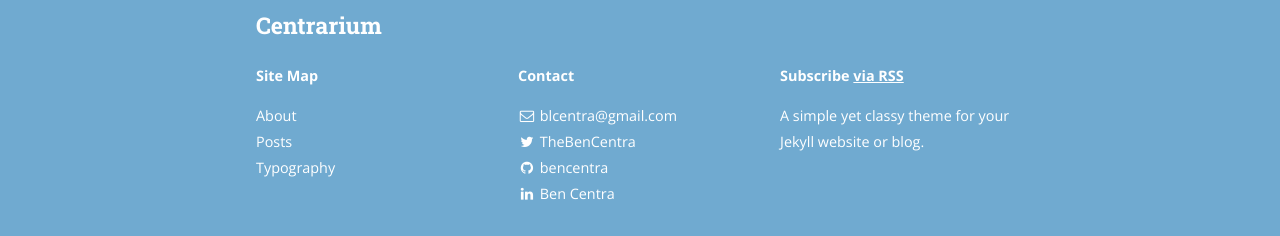
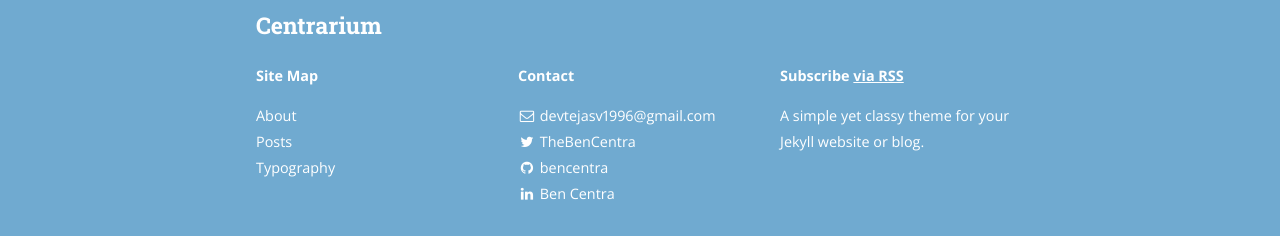
Before and after one commit to bencentra/centrarium, a Jekyll site: the page built from index.html, in a window 1280 px wide. Shown: the part 2006-2242 px from the top of the page. Built offline with Jekyll 4.4.1, drawn with Linux system fonts in a browser that asks for light colours; nearby versions of some CDN libraries; the list of posts is cut into pages by our own code; a style sheet for code colours, icons or effects is not loaded.

Commit message:
Update _config.yml

```diff
--- a/_config.yml
+++ b/_config.yml
@@ -9,12 +9,12 @@
 # Site settings
 title: Centrarium
 subtitle: "A simple yet classy theme for your Jekyll website or blog"
-email: blcentra@gmail.com
-name: Ben Centra
+email: devtejasv1996@gmail.com
+name: Tejasv Agarwal
 description: >
   A simple yet classy theme for your Jekyll website or blog.
 baseurl: "/centrarium/" # the subpath of your site, e.g. /blog/
-url: "http://bencentra.github.io" # the base hostname & protocol for your site
+url: "http://tejasvx.github.io" # the base hostname & protocol for your site
 cover: "assets/header_image.jpg"
 logo: "assets/logo.png"
 
```
